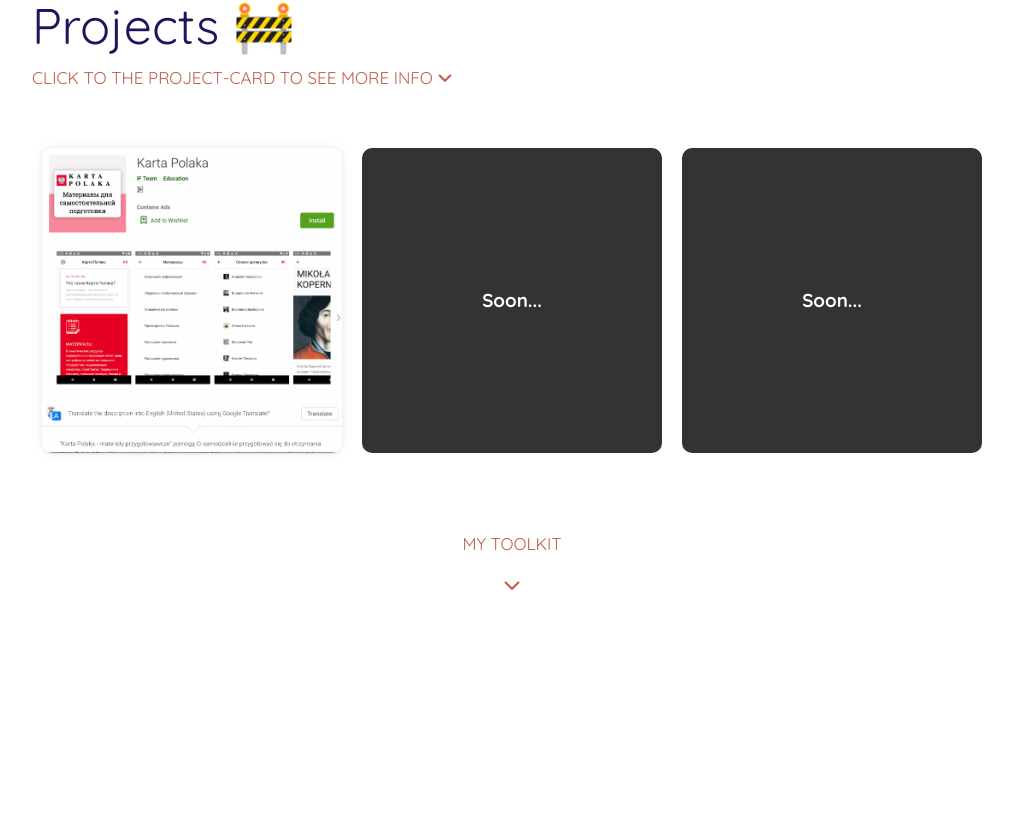
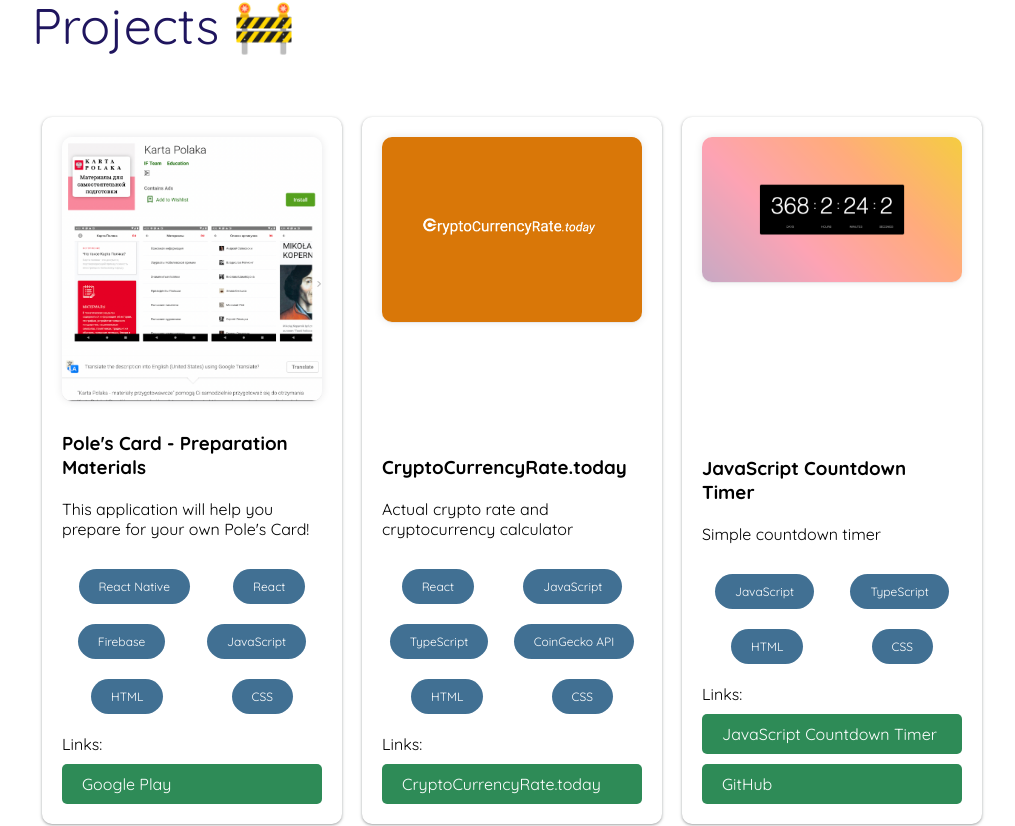
Before and after one commit to EvvTim/portfolio, a React (Create React App) app: page / in a window 1280 px wide. Shown: the part 1626-2452 px from the top of the page, without its empty margins (128-1143 px from the left). Built offline with nearby package versions, Linux system fonts and the light colour scheme.

Commit message:
feat: add Countdown Timer

```diff
--- a/src/App.css
+++ b/src/App.css
@@ -412,20 +412,25 @@
     justify-content: space-around;
     column-gap: 20px;
     row-gap: 20px;
+    margin-top: 60px;
 }
 
-.projects-section figure {
+.project-card {
     display: flex;
-    position: relative;
-    flex-direction: row;
-    flex-wrap: wrap;
-    margin-top: 60px;
-    padding: 0;
-    cursor: pointer;
+    flex-direction: column;
+    column-gap: 20px;
+    row-gap: 30px;
+    padding: 20px;
+    border-radius: 10px;
+    max-width: 300px;
+    justify-content: space-between;
+    width: 300px;
+    box-shadow: rgba(60, 64, 67, 0.3) 0 1px 2px 0, rgba(60, 64, 67, 0.15) 0 1px 3px 1px;
 }
 
 .projects-section img {
-    width: 300px;
+    max-width: 300px;
+    width: 100%;
     box-shadow: rgba(17, 17, 26, 0.05) 0 1px 0, rgba(17, 17, 26, 0.1) 0 0 8px;
     border-radius: 10px;
 }
@@ -465,9 +470,9 @@
 }
 
 .card-tools-container {
-    margin-top: 30px;
-    column-gap: 5px;
-    row-gap: 5px;
+    margin-top: 10px;
+    column-gap: 10px;
+    row-gap: 20px;
     display: flex;
     align-items: center;
     flex-direction: row;
@@ -477,25 +482,34 @@
 
 .tool {
     display: block;
-    padding: 10px;
-    background-color: white;
-    color: black;
+    padding: 10px 20px;
+    background-color: #417093;
+    color: white;
     border-radius: 20px;
     text-align: center;
     font-size: 12px;
+}
+
+.project-card-info {
+    display: flex;
+    flex-direction: column;
+    column-gap: 10px;
+    row-gap: 20px;
+    max-width: 300px;
+    width: 100%;
 }
 
 .project-link {
     margin-top: 10px;
     display: block;
     color: white;
-    padding: 10px;
-    background-color: #BE624E;
+    padding: 10px 20px;
+    background-color: seagreen;
     border-radius: 5px;
 }
 
 .project-link:hover {
-    background-color: seagreen;
+    background-color: #BE624E;
 }
 
 .to-project {
--- a/src/Main/ProjectsSection/ProjectsSection.jsx
+++ b/src/Main/ProjectsSection/ProjectsSection.jsx
@@ -1,5 +1,7 @@
-import React, {useState} from "react";
-import kartaPolaka from '../../images/karta-polaka.png'
+import React from "react";
+import kartaPolaka from '../../images/karta-polaka.png';
+import cryptoCurrencyRate from '../../images/cryptoCurrencyRate.png'
+import simpleCountdown from '../../images/simple-countdown.png'
 import ToSection from "../../shared/ToSection/ToSection";
 
 const classes = {
@@ -13,40 +15,79 @@
     tool: 'tool',
     projectLink: 'project-link',
     toProject: 'to-project',
-    soon: 'soon'
+    soon: 'soon',
+    projectLinkContainer: 'project-link-container',
 }
 
 function ProjectsSection() {
-    const [cardInfo, setCardInfo] = useState(true)
-    const addCardInfo = () => cardInfo ? classes.cardInfo : classes.cardInfoActive
-
     return (
         <section id={'projects'} className={classes.projectsSection}>
             <h2 className={classes.sectionTitle}>Projects 🚧</h2>
-            <a className={classes.toProject} href="#project-cards">Click to the project-card to see more info <span><i
-                className="fas fa-angle-down"></i></span></a>
             <div className={classes.projectsContainer}>
-                <figure id={'project-cards'} onClick={() => cardInfo ? setCardInfo(false) : setCardInfo(true)}>
+                <div className={'project-card'}>
                     <img src={kartaPolaka} alt="karta-polaka"/>
-                    <figcaption className={addCardInfo()}>
+                    <div className={'project-card-info'}>
                         <h3>Pole's Card - Preparation Materials</h3>
                         <p>This application will help you prepare for your own Pole's Card!</p>
                         <div className={classes.toolsContainer}>
                             <span className={classes.tool}>React Native</span>
+                            <span className={classes.tool}>React</span>
                             <span className={classes.tool}>Firebase</span>
                             <span className={classes.tool}>JavaScript</span>
+                            <span className={classes.tool}>HTML</span>
+                            <span className={classes.tool}>CSS</span>
                         </div>
-                        <a className={classes.projectLink}
-                           href="https://play.google.com/store/apps/details?id=com.kartapolaka.app">Google Play</a>
-                    </figcaption>
-                </figure>
-                <figure>
-                    <div className={classes.soon}><h3>Soon...</h3></div>
-                </figure>
-                <figure>
-                    <div className={classes.soon}><h3>Soon...</h3></div>
-                </figure>
+                        <div className={classes.projectLinkContainer}>
+                            <p>Links:</p>
+                            <a className={classes.projectLink}
+                               href="https://play.google.com/store/apps/details?id=com.kartapolaka.app">Google Play</a>
+                        </div>
+                    </div>
+                </div>
+                <div className={'project-card'}>
+                    <img src={cryptoCurrencyRate} alt="cryptoCurrencyRate"/>
+                    <div className={'project-card-info'}>
+                        <h3>CryptoCurrencyRate.today</h3>
+                        <p>Actual crypto rate and cryptocurrency calculator</p>
+                        <div className={classes.toolsContainer}>
+                            <span className={classes.tool}>React</span>
+                            <span className={classes.tool}>JavaScript</span>
+                            <span className={classes.tool}>TypeScript</span>
+                            <span className={classes.tool}>CoinGecko API</span>
+                            <span className={classes.tool}>HTML</span>
+                            <span className={classes.tool}>CSS</span>
+
+                        </div>
+                        <div className={classes.projectLinkContainer}>
+                            <p>Links:</p>
+                            <a className={classes.projectLink}
+                               href="https://cryptocurrencyrate.today/">CryptoCurrencyRate.today</a>
+                        </div>
+                    </div>
+                </div>
+                <div className={'project-card'}>
+                    <img src={simpleCountdown} alt="simple-countdown"/>
+                    <div className={'project-card-info'}>
+                        <h3>JavaScript Countdown Timer</h3>
+                        <p>Simple countdown timer</p>
+                        <div className={classes.toolsContainer}>
+                            <span className={classes.tool}>JavaScript</span>
+                            <span className={classes.tool}>TypeScript</span>
+                            <span className={classes.tool}>HTML</span>
+                            <span className={classes.tool}>CSS</span>
+
+                        </div>
+                        <div className={classes.projectLinkContainer}>
+                            <p>Links:</p>
+                            <a className={classes.projectLink}
+                               href="https://evvtim.github.io/simple-countdown/">JavaScript Countdown Timer</a>
+                            <a className={classes.projectLink}
+                               href="https://github.com/EvvTim/simple-countdown">GitHub</a>
+                        </div>
+                    </div>
+                </div>
             </div>
+
             <ToSection link={"#toolkit"} toSectionName={'my toolkit'}/>
         </section>
     )
```
Also changed, not shown: src/images/cryptoCurrencyRate.png (added), src/images/simple-countdown.png (added).
